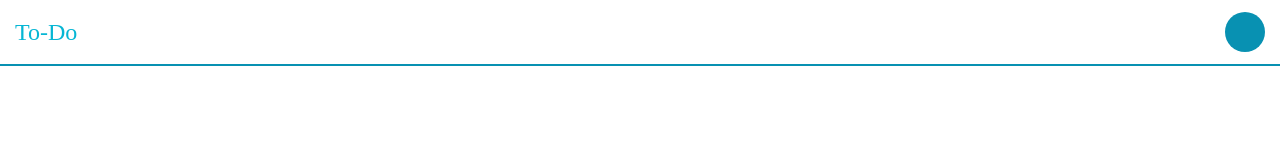
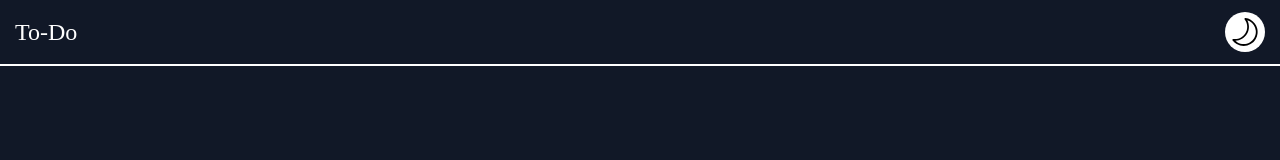
Before and after one commit to pivnenkowebdev/to-do-list, a website built with webpack: page src/index.html in a window 1280 px wide. Both pictures are taken after a click on the button 1245 px from the left and 32 px from the top of the page. Built offline with nearby package versions, Linux system fonts and the light colour scheme; files whose address does not match are found by name.

Commit message:
feat:added dark mode

```diff
--- /dev/null
+++ b/src/controller/nightMode.js
@@ -0,0 +1,12 @@
+// import { containerApp } from "../utilities/init";
+
+const containerApp = document.body;
+const bodyClassList = ["dark", "bg-gray-900"];
+
+const nightMode = () => {
+    bodyClassList.forEach((className) => {
+        containerApp.classList.toggle(className);
+    });
+};
+
+export default nightMode;
--- a/src/header/header-view.js
+++ b/src/header/header-view.js
@@ -5,6 +5,7 @@ import {
     nightBtnParams,
     wrapperIconBtnParams,
 } from "./params/header-params.js";
+import nightMode from "../controller/nightMode.js";
 
 const createHeader = () => {
     const headerElement = createElement(headerParams);
@@ -15,6 +16,9 @@ const createHeader = () => {
     headerElement.insertAdjacentElement("beforeend", mainTitle);
     headerElement.insertAdjacentElement("beforeend", nightModeBtn);
     nightModeBtn.insertAdjacentElement("beforeend", wrapperIconElement);
+
+    nightModeBtn.addEventListener("click", nightMode);
+
     return headerElement;
 };
 
--- a/src/header/params/header-params.js
+++ b/src/header/params/header-params.js
@@ -9,6 +9,7 @@ const headerParams = {
         "container",
         "border-b-2",
         "border-cyan-600",
+        "dark:border-white",
     ],
 };
 
@@ -20,6 +21,7 @@ const mainTitleParams = {
         "font-medium",
         "capitalize",
         "font-['Roboto_Slab']",
+        "dark:text-white",
     ],
     text: "to-do",
 };
@@ -34,6 +36,7 @@ const nightBtnParams = {
         "flex",
         "justify-center",
         "items-center",
+        "dark:bg-white",
     ],
 };
 
@@ -44,6 +47,7 @@ const wrapperIconBtnParams = {
         "w-7",
         "h-7",
         "bg-[url('.././img/sun-icon.svg')]",
+        "dark:bg-[url('.././img/moon.svg')]",
         "bg-no-repeat",
         "bg-contain",
     ],
--- a/src/utilities/creator.js
+++ b/src/utilities/creator.js
@@ -1,9 +1,7 @@
 const createElement = (elementParams) => {
     const tagElement = document.createElement(elementParams.tagName);
 
-    // if (elementParams.classList && elementParams.length > 0) {
     tagElement.classList.add(...elementParams.classList);
-    // }
 
     if (elementParams.text) {
         tagElement.innerText = elementParams.text;
--- a/src/utilities/init.js
+++ b/src/utilities/init.js
@@ -7,3 +7,4 @@ const initApp = () => {
 };
 
 export default initApp;
+// export {containerApp}
```
Also changed, not shown: dist/css/main03ae716fe04bd07fb0a1.css (deleted), dist/css/main32b84ce4bff0db200394.css (added), dist/img/moon4e4690eb8a3bdf302832.svg (added), dist/index.html, src/img/moon.svg (added), 2 other files.
